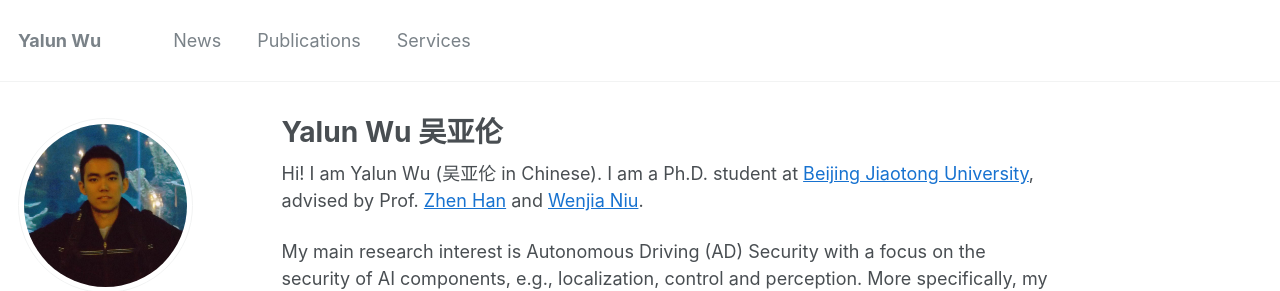
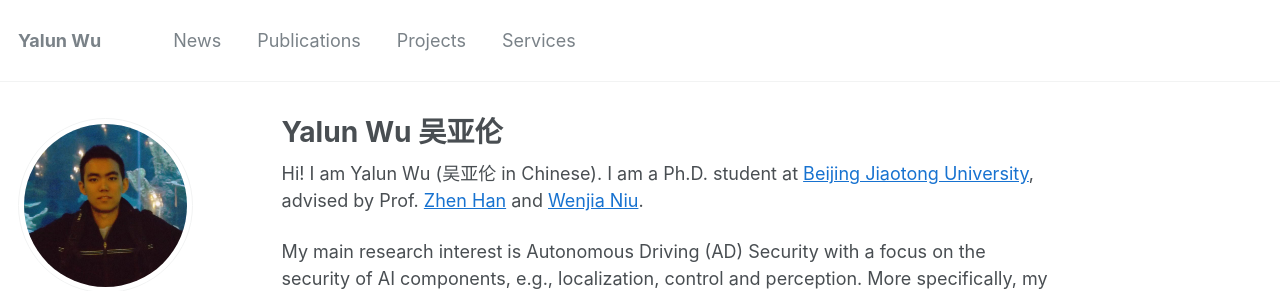
Before and after one commit to Allenpandas/Allenpandas.github.io, a Jekyll site: the page built from _pages/about.md, in a window 1280 px wide and 900 px high. Shown: the top 291 px of the window. Built offline with Jekyll 4.4.1, drawn with Linux system fonts in a browser that asks for light colours; comment, search, counter and statistics services are not loaded.

Commit message:
update navigation

```diff
--- a/_data/navigation.yml
+++ b/_data/navigation.yml
@@ -8,9 +8,13 @@ main:
 
   # - title: "Experience"
   #   url: \#experience
+  - title: "Projects"
+    url: \#Projects
 
   - title: "Services"
     url: \#services
+
+
 
   # - title: "Projects"
   #   url: /publications/
```
